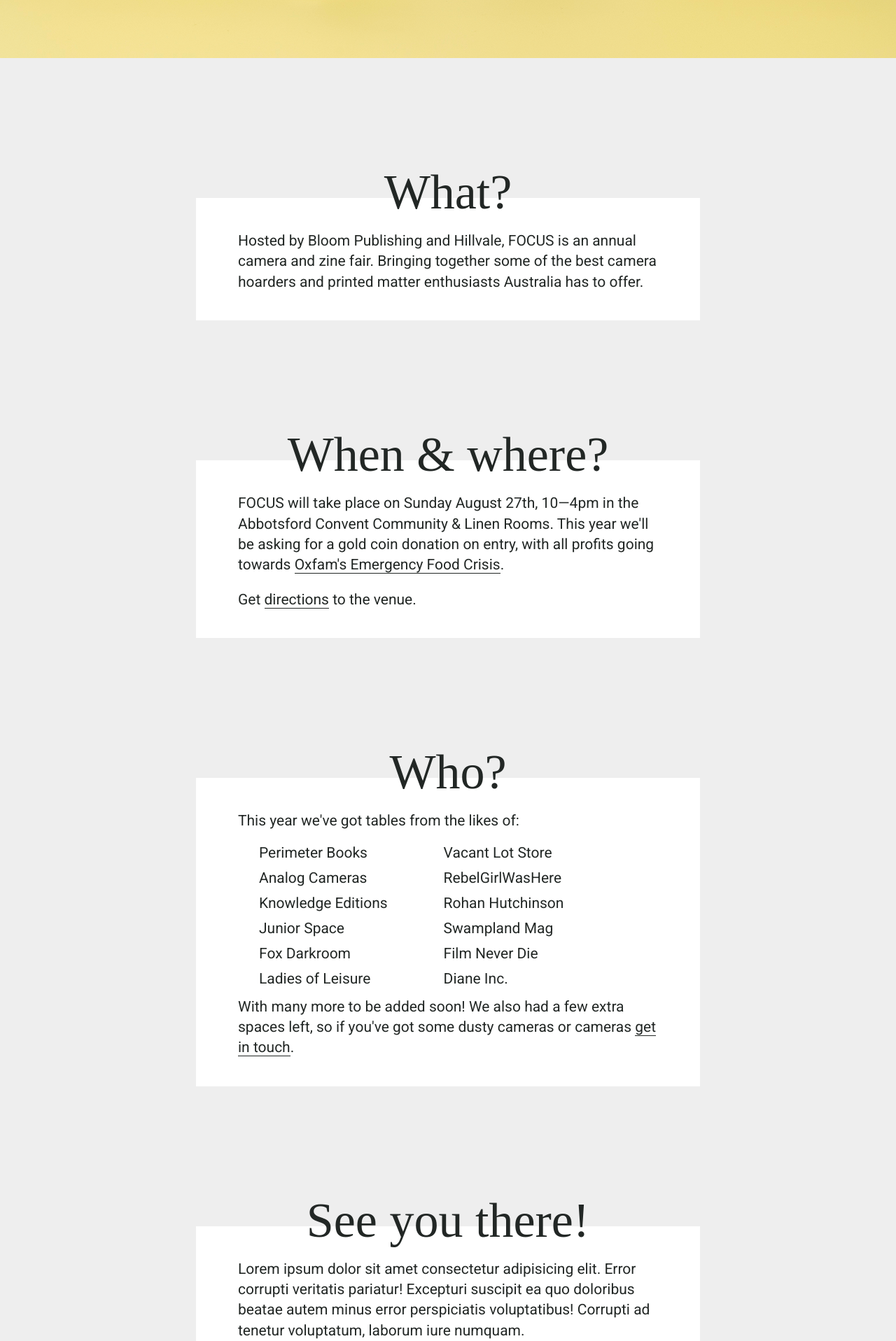
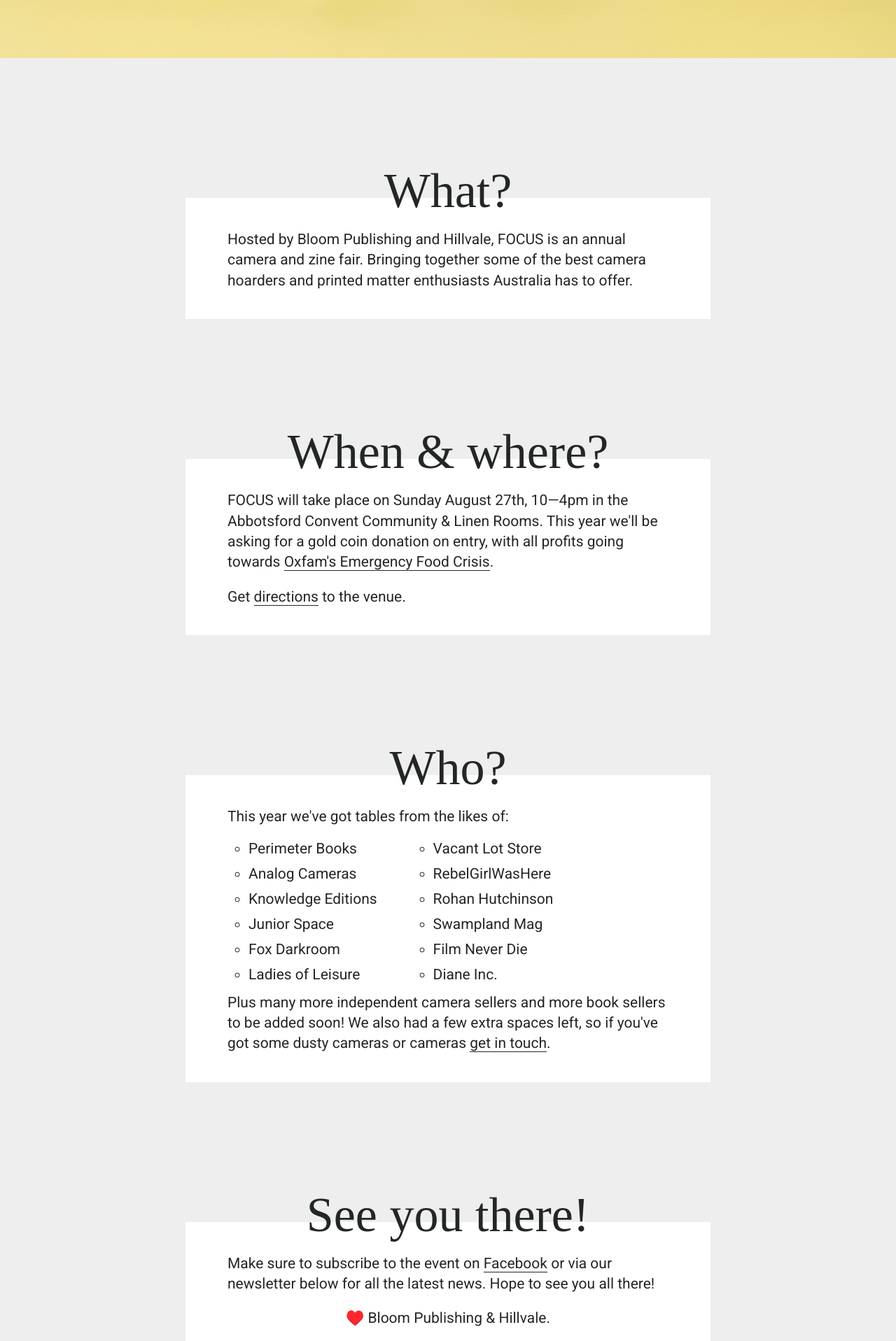
Before and after one commit to lloydstubber/focus-fair, a Jekyll site: the page built from index.md, in a window 1280 px wide. Shown: the part 817-2734 px from the top of the page at 70% size. Built offline with Jekyll 4.4.1, drawn with Linux system fonts in a browser that asks for light colours; nearby versions of some CDN libraries; comment, search, counter and statistics services are not loaded; some of the changed text lies outside the part shown.

Commit message:
Flesh out page and footer

```diff
--- a/_includes/footer.html
+++ b/_includes/footer.html
@@ -1,24 +1,35 @@
 <footer>
+	<div class="footer-wrapper">
+		<div class="column one">
 			<ul>
-        <li>Facebook Event</li>
-        <li>Get in touch</li>
-        <li>Site by Squareyes</li>
+				<li><a href="#">Facebook Event</a></li>
+				<li><a href="#">Get in touch</a></li>
+				<li><a href="#">Site by Squareyes</a></li>
 			</ul>
+		</div>
 
+		<div class="column two">
 			<link href="//cdn-images.mailchimp.com/embedcode/horizontal-slim-10_7.css" rel="stylesheet" type="text/css">
-        <style type="text/css">
-
-        </style>
+			<style type="text/css"></style>
 			<div id="mc_embed_signup">
 				<form action="//bloompublishing.us3.list-manage.com/subscribe/post?u=c9dbec3726040c690b29baf7d&amp;id=bafae0260b" method="post" id="mc-embedded-subscribe-form" name="mc-embedded-subscribe-form" class="validate" target="_blank" novalidate>
 					<div id="mc_embed_signup_scroll">
-
+						<label>Sign up to our newsletter for event notifications</label>
 						<input type="email" value="" name="EMAIL" class="email" id="mce-EMAIL" placeholder="Email Address" required>
 						<!-- real people should not fill this in and expect good things - do not remove this or risk form bot signups-->
 						<div style="position: absolute; left: -5000px;" aria-hidden="true"><input type="text" name="b_c9dbec3726040c690b29baf7d_bafae0260b" tabindex="-1" value=""></div>
 						<div class="clear"><input type="submit" value="Subscribe" name="subscribe" id="mc-embedded-subscribe" class="button"></div>
 					</div>
 				</form>
+			</div>
+		</div>
+		<hr>
+		<div class="column three">
+			<figure>
+				<img src="assets/images/focus-bh-logo.png" alt="">
+			</figure>
+		</div>
+	</div>
 </footer>
 
 <script type="text/javascript" src="{{ "/assets/javascripts/app.js" | relative_url }}"></script>
--- a/_layouts/default.html
+++ b/_layouts/default.html
@@ -239,19 +239,30 @@
 
         </div>
         <div class="wrapper">
-            <div class="heading-wrapper">
+            <section>
+                <div class="content-wrapper">
                     <h1 class="one">What?</h1>
                     <p>Hosted by Bloom Publishing and Hillvale, FOCUS is an annual camera and zine fair. Bringing together some of the best camera hoarders and printed matter enthusiasts Australia has to offer.
                     </p>
                 </div>
+                <!-- <figure>
+                    <img src="assets/images/thumb01.jpg" alt="">
+                </figure> -->
+            </section>
 
-            <div class="heading-wrapper">
+            <section>
+                <div class="content-wrapper">
                     <h1 class="two">When &amp; where?</h1>
                     <p>FOCUS will take place on Sunday August 27th, 10&mdash;4pm in the Abbotsford Convent Community &amp; Linen Rooms. This year we'll be asking for a gold coin donation on entry, with all profits going towards <a href="https://my.oxfam.org.au/fundraiser/view/6037">Oxfam's Emergency Food Crisis</a>.</p>
                     <p>Get <a href="https://www.google.com.au/maps/place/Abbotsford+Convent/@-37.8025714,145.0022225,17z/data=!3m1!4b1!4m5!3m4!1s0x6ad6430738fab4cd:0xdb76f953991f8b47!8m2!3d-37.8025757!4d145.0044112?hl=en" target="_blank">directions</a> to the venue.</p>
                 </div>
+                <!-- <figure>
+                    <img src="assets/images/thumb02.jpg" alt="">
+                </figure> -->
+            </section>
 
-            <div class="heading-wrapper">
+            <section>
+                <div class="content-wrapper">
                     <h1 class="three">Who?</h1>
                     <p>This year we've got tables from the likes of:</p>
                     <ul>
@@ -271,13 +282,20 @@
                         <li>Diane Inc.</li>
                     </ul>
                     <div class="clearfix"></div>
-                <p>With many more to be added soon! We also had a few extra spaces left, so if you've got some dusty cameras or cameras <a href="mailto:info@bloompublishing.com.au">get in touch</a>.</p>
+                    <p>Plus many more independent camera sellers and more book sellers to be added soon! We also had a few extra spaces left, so if you've got some dusty cameras or cameras <a href="mailto:info@bloompublishing.com.au">get in touch</a>.</p>
                 </div>
-            <div class="heading-wrapper">
+                <!-- <figure>
+                    <img src="assets/images/thumb01.jpg" alt="">
+                </figure> -->
+            </section>
+
+            <section>
+                <div class="content-wrapper">
                     <h1 class="four">See you there!</h1>
-                <p>Lorem ipsum dolor sit amet consectetur adipisicing elit. Error corrupti veritatis pariatur! Excepturi suscipit ea quo doloribus beatae autem minus error perspiciatis voluptatibus! Corrupti ad tenetur voluptatum, laborum iure numquam.
-                </p>
+                    <p>Make sure to subscribe to the event on <a href="mailto:info@bloompublishing.com.au">Facebook</a> or via our newsletter below for all the latest news. Hope to see you all there!</p>
+                    <p class="center">♥️ Bloom Publishing &amp; Hillvale.</p>
                 </div>
+            </section>
     </div>
 
      {% include footer.html %}
--- a/assets/javascripts/app.js
+++ b/assets/javascripts/app.js
@@ -9,7 +9,7 @@
 
     function blanketFade() {
         window.setTimeout(function() {
-            $('figure').addClass('shrink');
+            $('.fade-logo').addClass('shrink');
             $('#focus-logo').addClass('spin');
         }, 500);
 
--- a/assets/styles/main.scss
+++ b/assets/styles/main.scss
@@ -50,6 +50,11 @@
     color: #222725;
 }
 
+img {
+    width: 100%;
+}
+/*==================== HERO ====================*/
+
 .hero-banner {
     height: 100vh;
     width: 100%;
@@ -95,21 +100,27 @@
     fill: #ec1c24;
 }
 
+/*==================== lAYOUT ====================*/
+
 .wrapper {
-    width: 750px;
+    max-width: 750px;
     margin: 0 auto 50px;
     display: flex;
     flex-wrap: nowrap;
     flex-direction: column;
     align-content: center;
-}
+    position: relative;
 
-.heading-wrapper {
-    padding: 2px 60px 20px;
+    section {
         background-color: #fff;
-    width: 600px;
+        width: 100%;
         margin: 200px auto 0;
         text-align: center;
+        z-index: 2;
+
+        .content-wrapper {
+            padding: 0 60px 20px;
+            z-index: 2;
 
             ul {
             text-align: left;
@@ -123,9 +134,107 @@
                 li {
                     font-size: 21px;
                     padding-bottom: 15px;
+                    list-style: circle;
                 }
             }
         }
+    }
+
+    figure {
+        position: absolute;
+        z-index: 1;
+        width: 300px;
+    }
+}
+
+footer {
+    background-color: #222725;
+    color: #eee;
+    padding: 50px 0;
+    margin-top: 100px;
+
+    .footer-wrapper {
+        display: flex;
+        width: 80%;
+        margin: 0 auto;
+        flex-wrap: wrap;
+
+        hr {
+            width: 100%;
+            margin: 50px 0;
+            color: #eee!important;
+        }
+
+        .column {
+            width: 50%;
+
+            &.three {
+                width: 100%;
+
+                p {
+                    color: #eee;
+                    font-size: 10px;
+                    text-align: center;
+                }
+
+                figure {
+                    max-width: 200px;
+                    margin: auto;
+                }
+            }
+
+            ul {
+                li {
+                    padding-bottom: 10px;
+
+                    a {
+                        color: #eee;
+                        text-decoration: none;
+                        border-bottom:1px solid #eee;
+
+                        &:hover {
+                            text-decoration: none;
+                        }
+                    }
+                }
+            }
+        }
+    }
+    #mc_embed_signup {
+
+        form {
+            text-align: right;
+        }
+
+        label {
+            font-weight: normal;
+        }
+
+        input.email {
+            border-radius: 0px;
+            border: 0;
+            background-color: #eee;
+
+            &:focus {
+                outline: 0;
+            }
+        }
+
+        .button {
+            background-color: #222725;
+            border: 1px solid #eee;
+            border-radius: 0px;
+            color: #eee;
+
+            &:hover {
+                background-color: #222725;
+            }
+        }
+    }
+}
+
+
+/*==================== TYPOGRAPHY ====================*/
 
 h1 {
     font-family: 'Futura Demi';
@@ -169,7 +278,10 @@
     }
 }
 
-#mfPreviewBar, div#mfPreviewBarShow, div#mfPreviewBarShow:hover {
+/*==================== MODIFIERS ====================*/
+
+#mfPreviewBar, div#mfPreviewBarShow,
+div#mfPreviewBarShow:hover {
     display: none!important;
 }
 
@@ -177,29 +289,6 @@
     clear: both;
 }
 
-footer {
-    background-color: #222725;
-    color: #fff;
-    padding: 50px 0;
-    display: block;
-    margin-top: 100px;
-
-    #mc_embed_signup input.email {
-        border-radius: 0px;
-        border: 0;
-
-        &:focus {
-            outline: 0;
+.center {
+    text-align: center;
 }
-    }
-
-    #mc_embed_signup .button {
-        background-color: #222725;
-        border: 1px solid #fff;
-        border-radius: 0px;
-
-        &:hover {
-            background-color: #222725;
-        }
-    }
-}
```
Also changed, not shown: assets/images/focus-bh-logo.png (added), assets/images/thumb01.jpg (added), assets/images/thumb02.jpg (added). Lines whose indentation alone changed are shown as unchanged.
